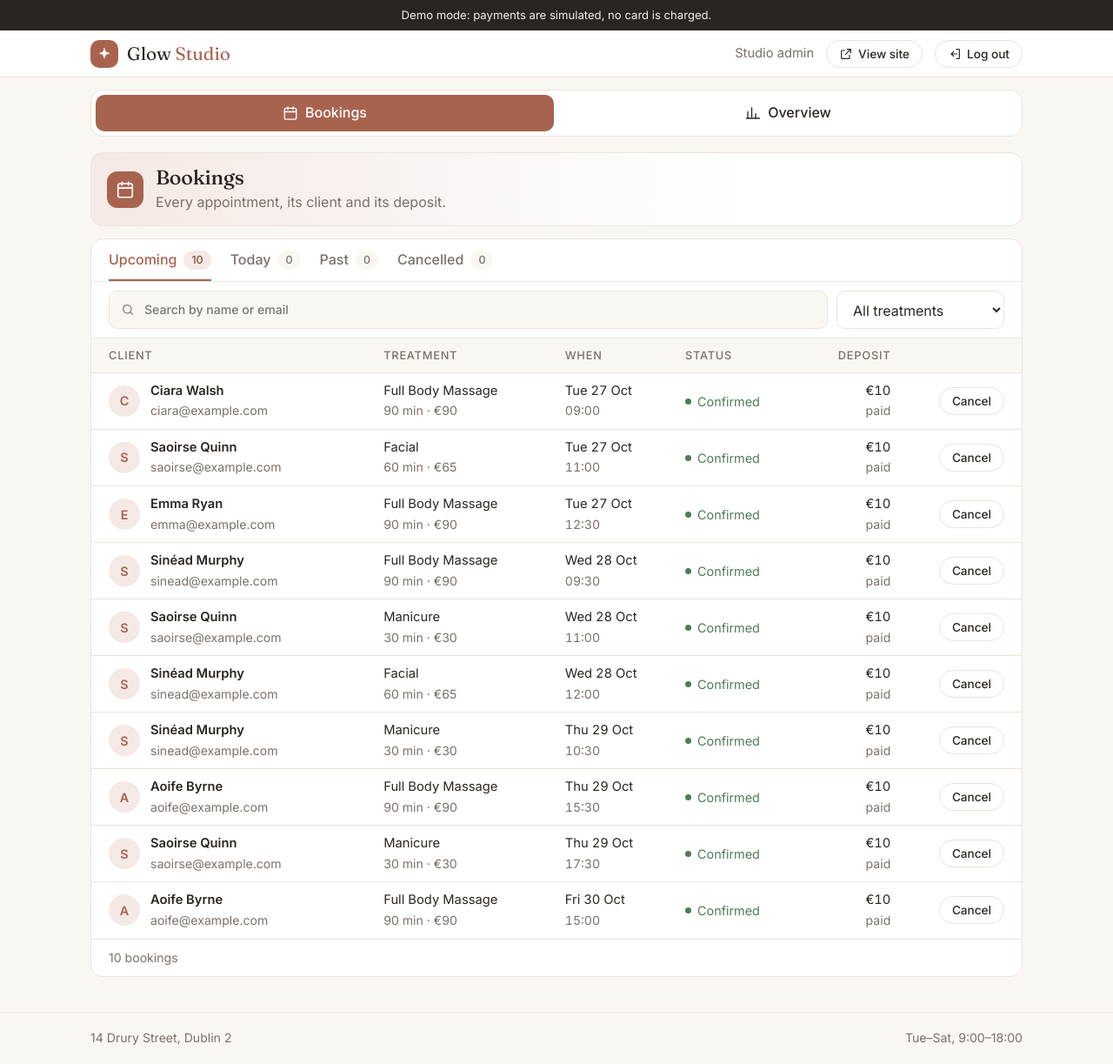
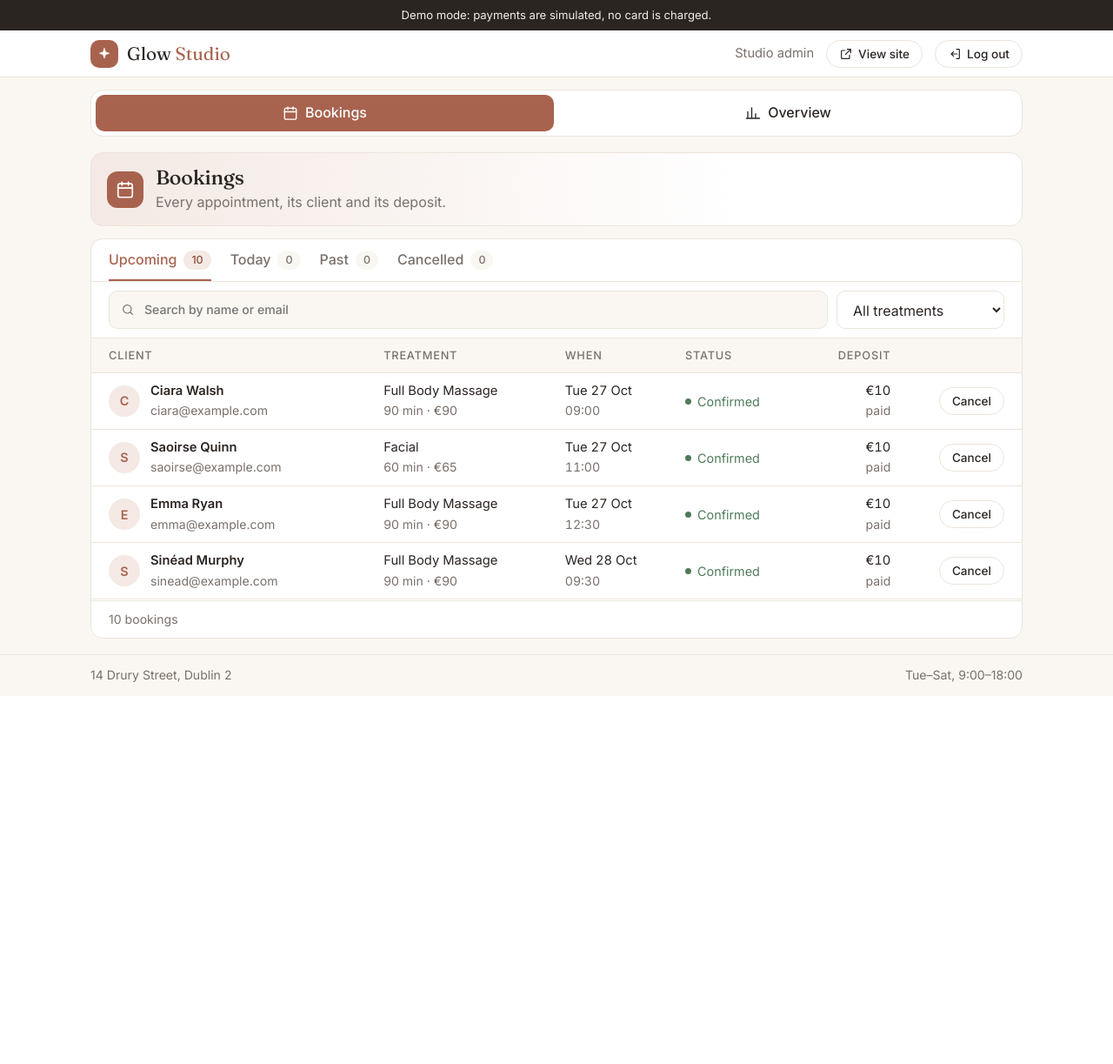
Before and after one commit to Dubemsky/glow-studio, a Flask app: page /admin/ in a window 1280 px wide. Shown: the whole page at 87% size. After the commit the page ends 800 px from the top, so only its background shows below. Run offline with Flask 3, Linux system fonts and the light colour scheme; the visitor is signed in with stand-in values (Sample User, id 1).

Commit message:
Keep the page fixed and scroll content inside panels

```diff
--- a/app/static/style.css
+++ b/app/static/style.css
@@ -35,7 +35,7 @@ h3 { font-size: 1.15rem; }
 p { margin: 0; }
 a { color: inherit; }
 
-.container { max-width: 1120px; margin: 0 auto; padding: 0 24px; }
+.container { width: 100%; max-width: 1120px; margin: 0 auto; padding: 0 24px; }
 
 .demo-bar {
   background: var(--text);
@@ -191,9 +191,27 @@ select {
 .week-date { min-width: 80px; display: flex; flex-direction: column; }
 .week-items { display: grid; gap: 6px; flex: 1; }
 
-main { padding: 18px 0 40px; }
+html, body { height: 100%; }
+body { display: flex; flex-direction: column; height: 100dvh; overflow: hidden; }
+.demo-bar, .topbar, footer, .subnav { flex: none; }
 
-footer { border-top: 1px solid var(--line); padding: 18px 0; color: var(--muted); font-size: 0.88rem; }
+/* The page stays put; only the content area (or a .fill panel inside it) scrolls. */
+main { flex: 1; min-height: 0; overflow-y: auto; padding: 18px 0 28px; }
+main.fit { overflow: hidden; padding-bottom: 18px; }
+main.fit > .container { height: 100%; display: flex; flex-direction: column; }
+main.fit > .container > * { flex: none; }
+main.fit > .container > .fill { flex: 1; min-height: 0; }
+
+.fill { display: flex; flex-direction: column; }
+.fill > * { flex: none; }
+.fill > .scroll, .fill > .fill { flex: 1; min-height: 0; }
+.fill > .scroll { overflow-y: auto; }
+.narrow.fill { height: 100%; width: 100%; }
+.panel-title-split { border-top: 1px solid var(--line); }
+.scroll thead th { position: sticky; top: 0; z-index: 1; }
+.fill-stack { display: flex; flex-direction: column; gap: 14px; }
+
+footer { border-top: 1px solid var(--line); padding: 12px 0; color: var(--muted); font-size: 0.88rem; }
 footer .container { display: flex; flex-wrap: wrap; gap: 8px 24px; justify-content: space-between; }
 
 .eyebrow {
@@ -394,3 +412,10 @@ td.num { font-variant-numeric: tabular-nums; white-space: nowrap; }
   .book-layout { grid-template-columns: 1fr; }
   .book-side { position: static; }
 }
+
+@media (max-width: 560px) {
+  body { height: auto; overflow: visible; display: block; }
+  main, main.fit { overflow: visible; }
+  main.fit > .container { height: auto; }
+  .fill > .scroll { max-height: 70vh; }
+}
--- a/app/templates/admin/base.html
+++ b/app/templates/admin/base.html
@@ -1,4 +1,5 @@
 {% extends "base.html" %}
+{% block main_class %}fit{% endblock %}
 {% from "_icons.html" import icon with context %}
 
 {% block header_actions %}
@@ -10,7 +11,7 @@
 {% endblock %}
 
 {% block subnav %}
-<div class="container">
+<div class="container subnav">
   <nav class="tabs-nav">
     {% set endpoint = request.endpoint %}
     <a class="nav-tab {{ 'active' if endpoint == 'admin.dashboard' }}" href="{{ url_for('admin.dashboard') }}">{{ icon('calendar') }} Bookings</a>
--- a/app/templates/admin/bookings.html
+++ b/app/templates/admin/bookings.html
@@ -7,7 +7,7 @@
 {{ page_head('calendar', 'Bookings', 'Every appointment, its client and its deposit.') }}
 
 {% set labels = {'upcoming': 'Upcoming', 'today': 'Today', 'past': 'Past', 'cancelled': 'Cancelled'} %}
-<div class="panel">
+<div class="panel fill">
   <div class="subtabs">
     {% for key, label in labels.items() %}
     <a class="subtab {{ 'active' if tab == key }}" href="{{ url_for('admin.dashboard', tab=key, q=search or None, service=service_id or None) }}">
@@ -31,7 +31,7 @@
   </form>
 
   {% if items %}
-  <div class="table-wrap">
+  <div class="scroll">
     <table>
       <thead>
         <tr><th>Client</th><th>Treatment</th><th>When</th><th>Status</th><th class="right">Deposit</th><th></th></tr>
@@ -70,7 +70,7 @@
   </div>
   <div class="panel-foot">{{ items | length }} booking{{ '' if items | length == 1 else 's' }}</div>
   {% else %}
-  <p class="empty panel-pad">{% if search or service_id %}No bookings match your search.{% else %}Nothing here yet.{% endif %}</p>
+  <p class="empty panel-pad scroll">{% if search or service_id %}No bookings match your search.{% else %}Nothing here yet.{% endif %}</p>
   {% endif %}
 </div>
 {% endblock %}
--- a/app/templates/admin/overview.html
+++ b/app/templates/admin/overview.html
@@ -13,9 +13,9 @@
   <div class="card stat"><div class="label">Cancelled this week</div><div class="value">{{ cancelled_this_week }}</div></div>
 </section>
 
-<div class="panel section">
+<div class="panel fill" style="margin-top: 14px">
   <div class="panel-title"><h2>Next 7 days</h2></div>
-  <div class="week">
+  <div class="week scroll">
     {% for day in week %}
     <div class="week-day">
       <div class="week-date">
--- a/app/templates/base.html
+++ b/app/templates/base.html
@@ -30,7 +30,7 @@
 
   {% block subnav %}{% endblock %}
 
-  <main>
+  <main class="{% block main_class %}{% endblock %}">
     <div class="container">
       {% for message in get_flashed_messages() %}
       <div class="flash">{{ message }}</div>
```
Also changed, not shown: app/templates/my_bookings.html (+8 -6 lines).
